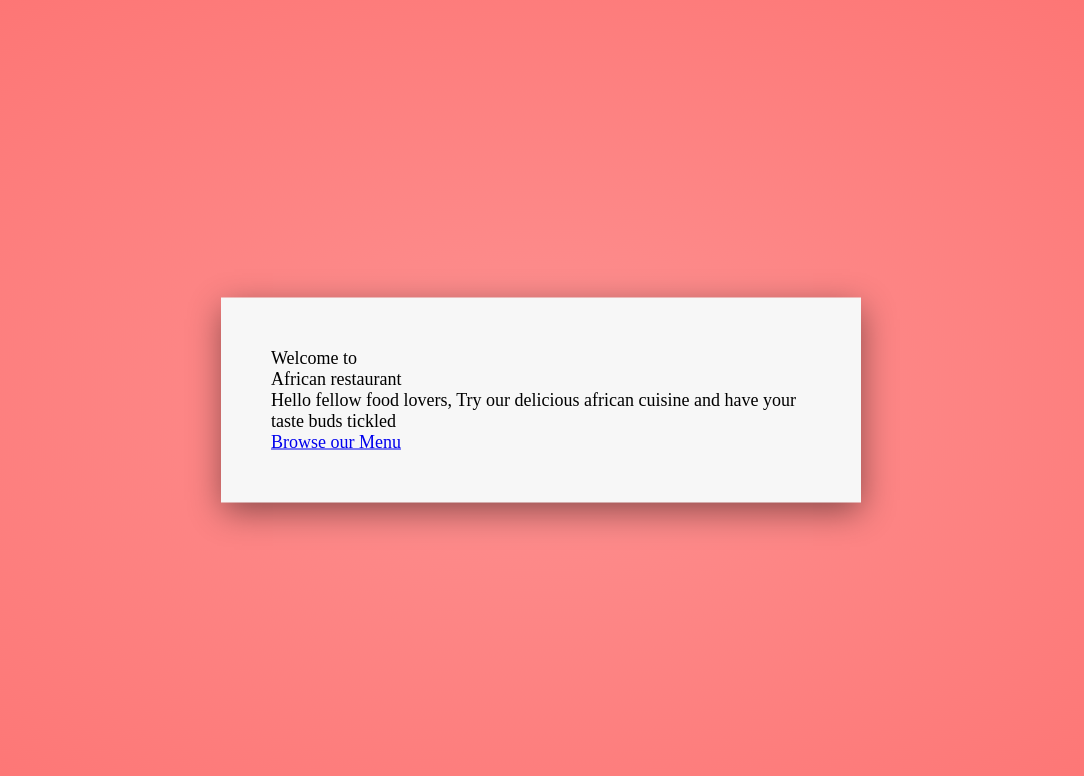
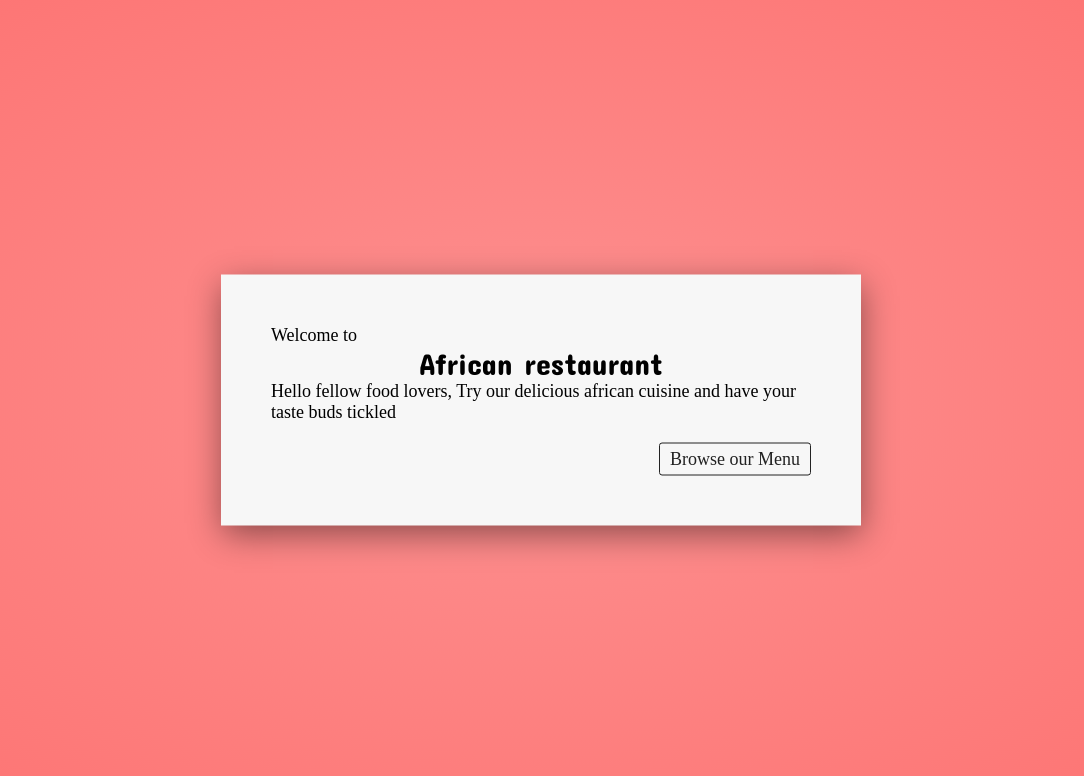
Before and after one commit to nursh/Restaurant-App, a React (Create React App) app in the folder client/: page / in a window 1280 px wide. Shown: the top 776 px of the page, without its empty margins (99-1183 px from the left). Built offline with nearby package versions, Linux system fonts and the light colour scheme.

Commit message:
Shifted banner button to right

```diff
--- a/client/public/index.html
+++ b/client/public/index.html
@@ -5,6 +5,7 @@
     <link rel="shortcut icon" href="%PUBLIC_URL%/favicon.ico">
     <meta name="viewport" content="width=device-width, initial-scale=1, shrink-to-fit=no">
     <meta name="theme-color" content="#000000">
+    <link href="https://fonts.googleapis.com/css?family=Concert+One" rel="stylesheet">
     <!--
       manifest.json provides metadata used when your web app is added to the
       homescreen on Android. See https://developers.google.com/web/fundamentals/web-app-manifest/
--- a/client/src/scss/base/_base.scss
+++ b/client/src/scss/base/_base.scss
@@ -25,5 +25,23 @@ body {
   background-color: $color-grey-light-1;
   padding: 5rem;
   font-size: 1.8rem;
-  box-shadow: .1rem .9rem 3.2rem -.1rem rgba(0,0,0,0.45);
+  box-shadow: 0.1rem 0.9rem 3.2rem -0.1rem rgba(0, 0, 0, 0.45);
 }
+
+.banner__body {
+  font-family: "Concert One";
+  font-size: 3rem;
+  text-align: center;
+}
+
+.banner__button a {
+  display: inline-block;
+  text-decoration: none;
+  font-weight: 500;
+  color: #222;
+  border: 0.05rem solid #222;
+  padding: .5rem 1rem;
+  border-radius: 3px;
+  float: right;
+  margin-top: 2rem;
+}
```
